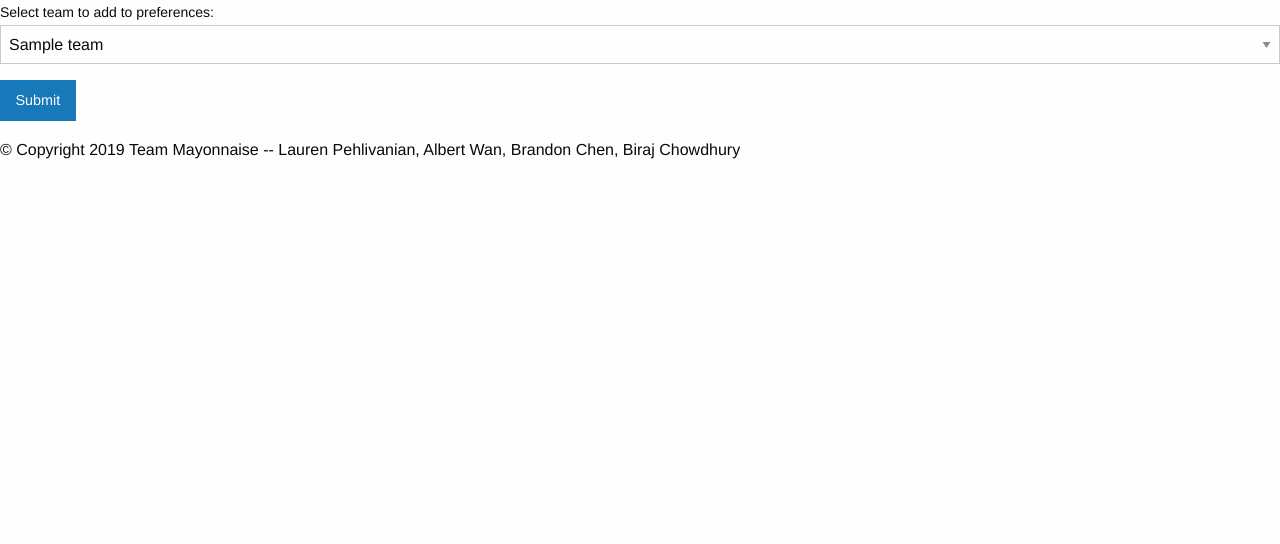
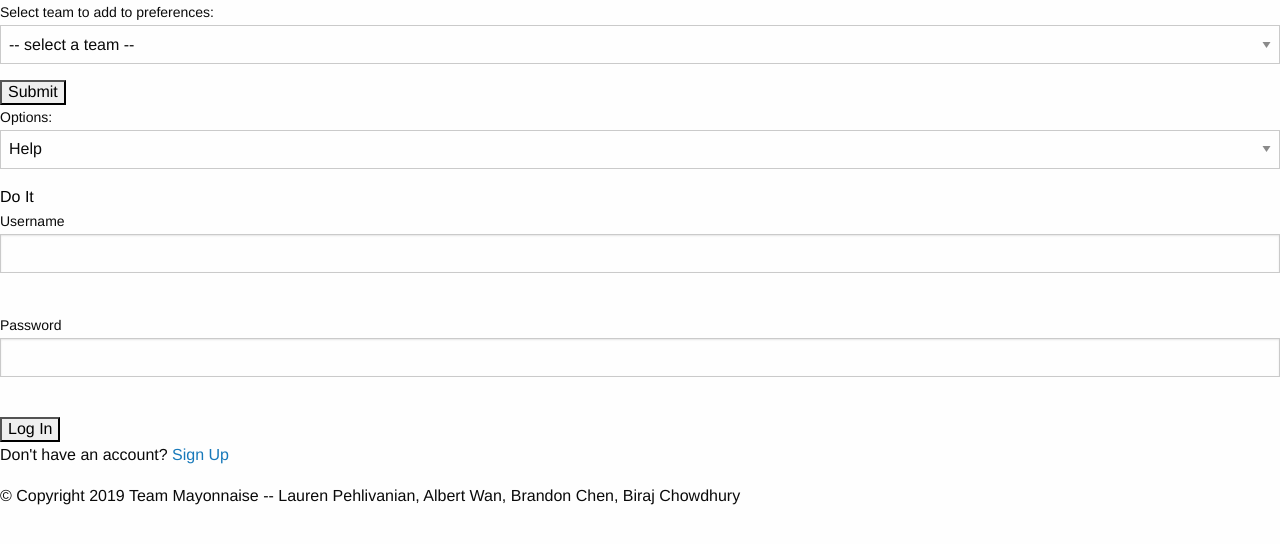
Before and after one commit to Salmon4/Mayonnaise, a Flask app: template templates/sports.html in a window 1280 px wide. Shown: the part 48-592 px from the top of the page. Run offline with Flask 2, Linux system fonts and the light colour scheme; the template is opened without the code that fills it: most values are stand-ins (such as "Sample title", 1, 10 or a date in 2020); some libraries are stand-ins or nearby versions.

Commit message:
figured out how to post team data from dropdown form, added disabled seelct option

```diff
--- a/templates/sports.html
+++ b/templates/sports.html
@@ -12,15 +12,36 @@
 
 {% block body %}
 
-	<form action="/sports" method="get">
-		<label>Select team to add to preferences:
-  <select>
+<form action="/addsport" method="POST">
+  <label for="team">Select team to add to preferences:</label>
+  <select name="team">
+    <option disabled selected>-- select a team --</option>
     {% for team in teams %}
     <option value="{{team.name}}">{{team.name}}</option>
     {% endfor %}
+    <input type="submit" value="Submit" name="submit-butom">
   </select>
-</label>
-	<button class="button primary" action="submit">Submit</button>
+  </form>
+
+  <form action="/addsport" method="post">
+  <label for="action">Options:</label>
+  <select name="action" id="action">
+    <option value="help">Help</option>
+    <option value="reset">Reset</option>
+    <option value="submit">Submit</option>
+  </select>
+  <button type="submit" name="submit" value="submit">Do It </button>
+</form>
+
+  <form action="/addsport" method="POST">
+    <label for="username">Username</label>
+    <input type="text" name="username" required>
+    <br>
+    <label for="password">Password</label>
+    <input type="password" name="password" required>
+    <br>
+    <input type="submit" name="login-button" value="Log In">
+    <p>Don't have an account? <a href="/createAccount">Sign Up</a></p>
   </form>
 
 <!--
```
Lines whose indentation alone changed are shown as unchanged.
